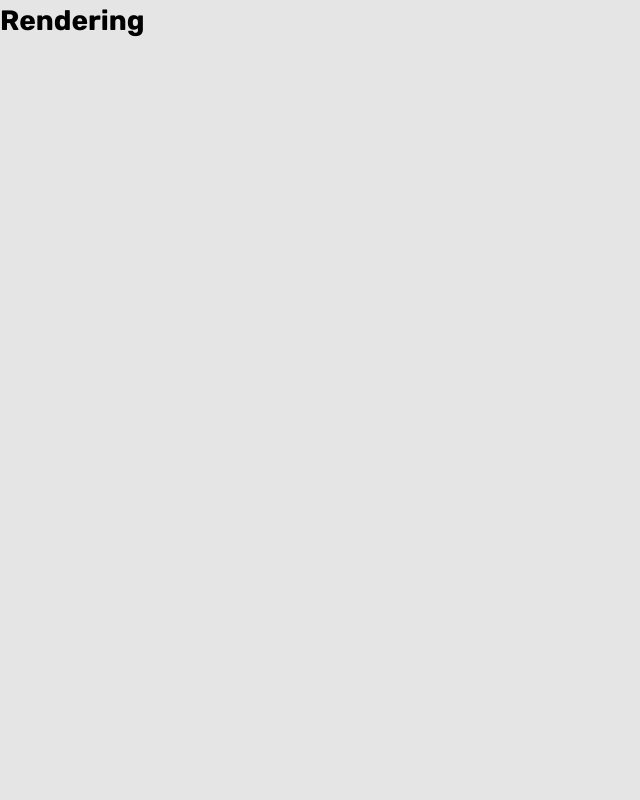
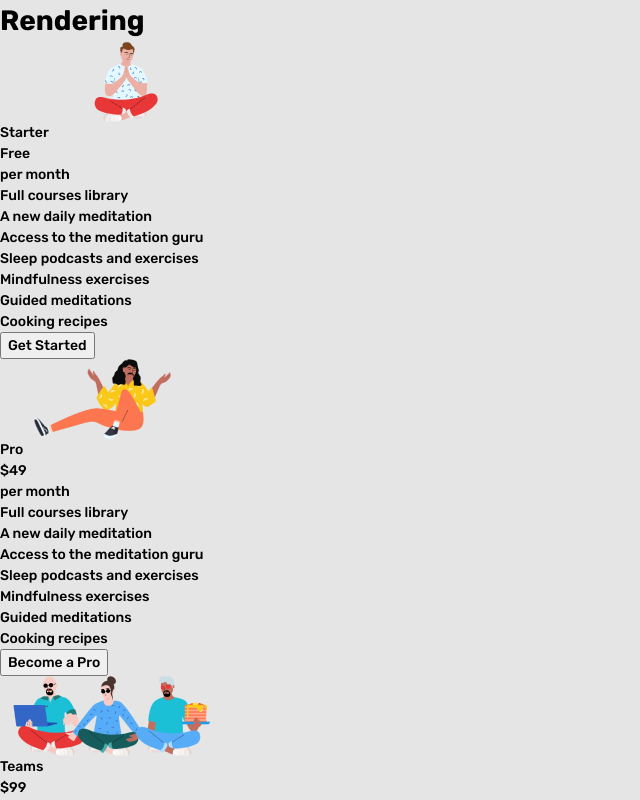
Before and after one commit to alexcumplido/jump2Digital, a React (Vite) app: page / in a window 1280 px wide. Shown: the top 800 px of the page, without its empty margins (0-640 px from the left). Built offline with nearby package versions, Linux system fonts and the light colour scheme.

Commit message:
Imported card and dat and made initial render

```diff
--- a/src/App.jsx
+++ b/src/App.jsx
@@ -1,8 +1,17 @@
 import React from "react";
 import { createRoot } from "react-dom/client";
+import { Card } from "./components/card/Card.jsx";
+import { data } from "./data.js";
 
 function App() {
-  return <h1>Rendering</h1>;
+  return (
+    <>
+      <h1>Rendering</h1>
+      {data.map(function (element, idx) {
+        return <Card key={idx} data={element} />;
+      })}
+    </>
+  );
 }
 
 const container = document.getElementById("root");
```
